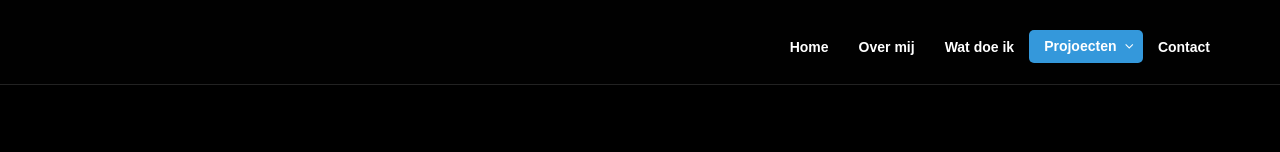
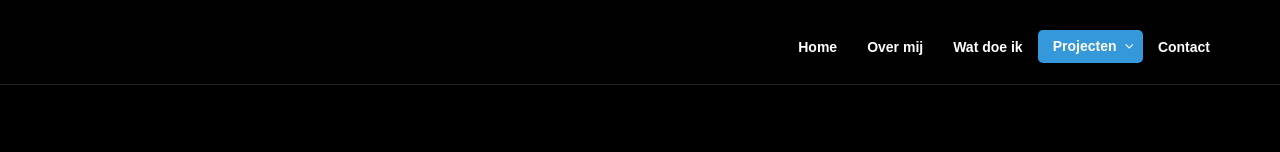
Before and after one commit to rensvmoorsel/portfolio, a plain HTML site: page Auto-van-de-toekomst.html in a window 1280 px wide. Shown: the top 152 px of the page. Drawn offline with Linux system fonts and the light colour scheme.

Commit message:
Update Auto-van-de-toekomst.html

```diff
--- a/Auto-van-de-toekomst.html
+++ b/Auto-van-de-toekomst.html
@@ -37,7 +37,7 @@
 								<li><a href="index.html#about" class="external">Over mij</a></li>
 								<li><a href="index.html#works" class="external">Wat doe ik</a></li>
 								<li class="dropdown current">
-									<a href="#services">Projoecten <i class="icon-angle-down"></i></a>
+									<a href="#services">Projecten <i class="icon-angle-down"></i></a>
 									<ul class="dropdown-menu">
 										<li><p style="color:black">2021</p></li>
 										<li><a href="PrimeFlex.html" class="external">PrimeFlex</a></li>
```
